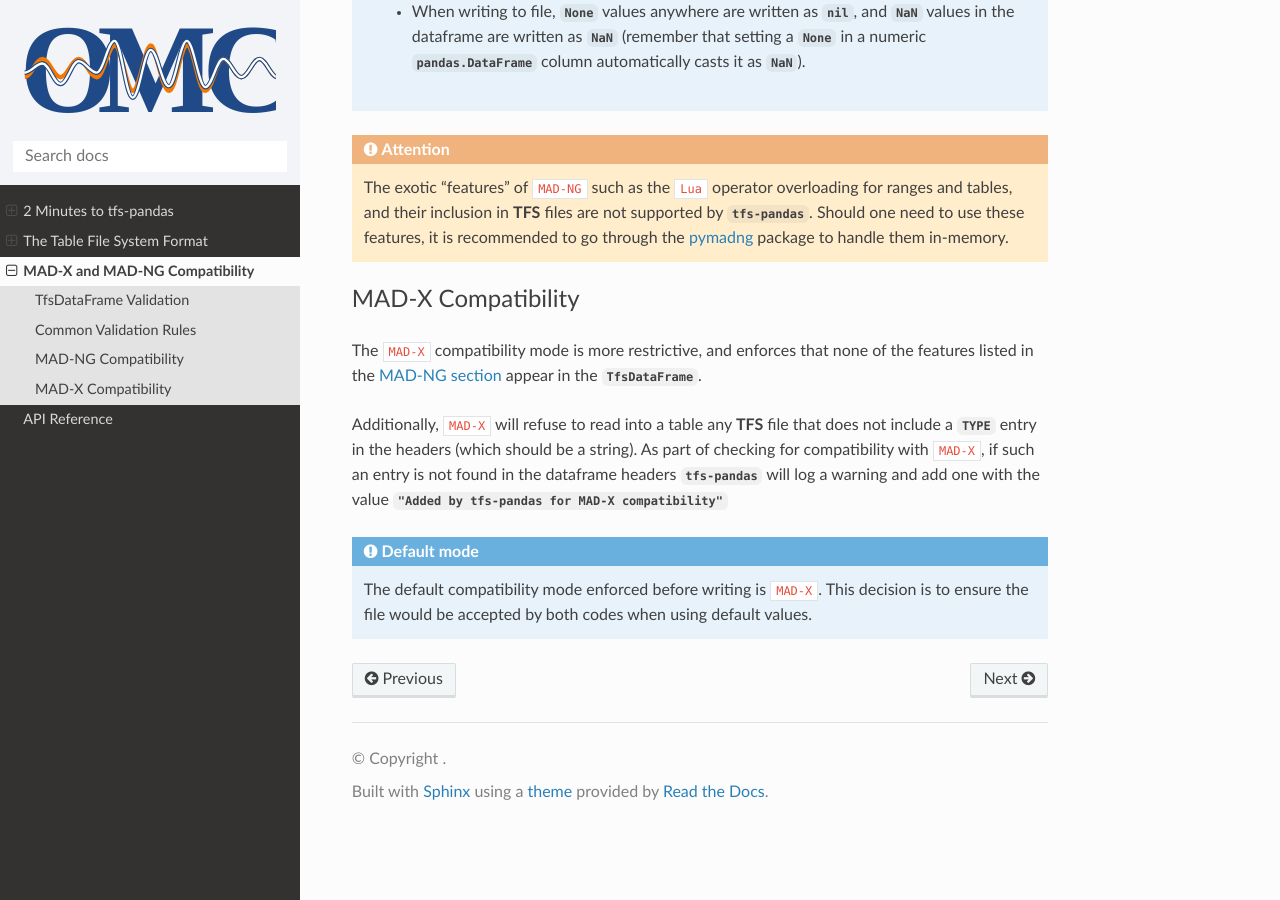
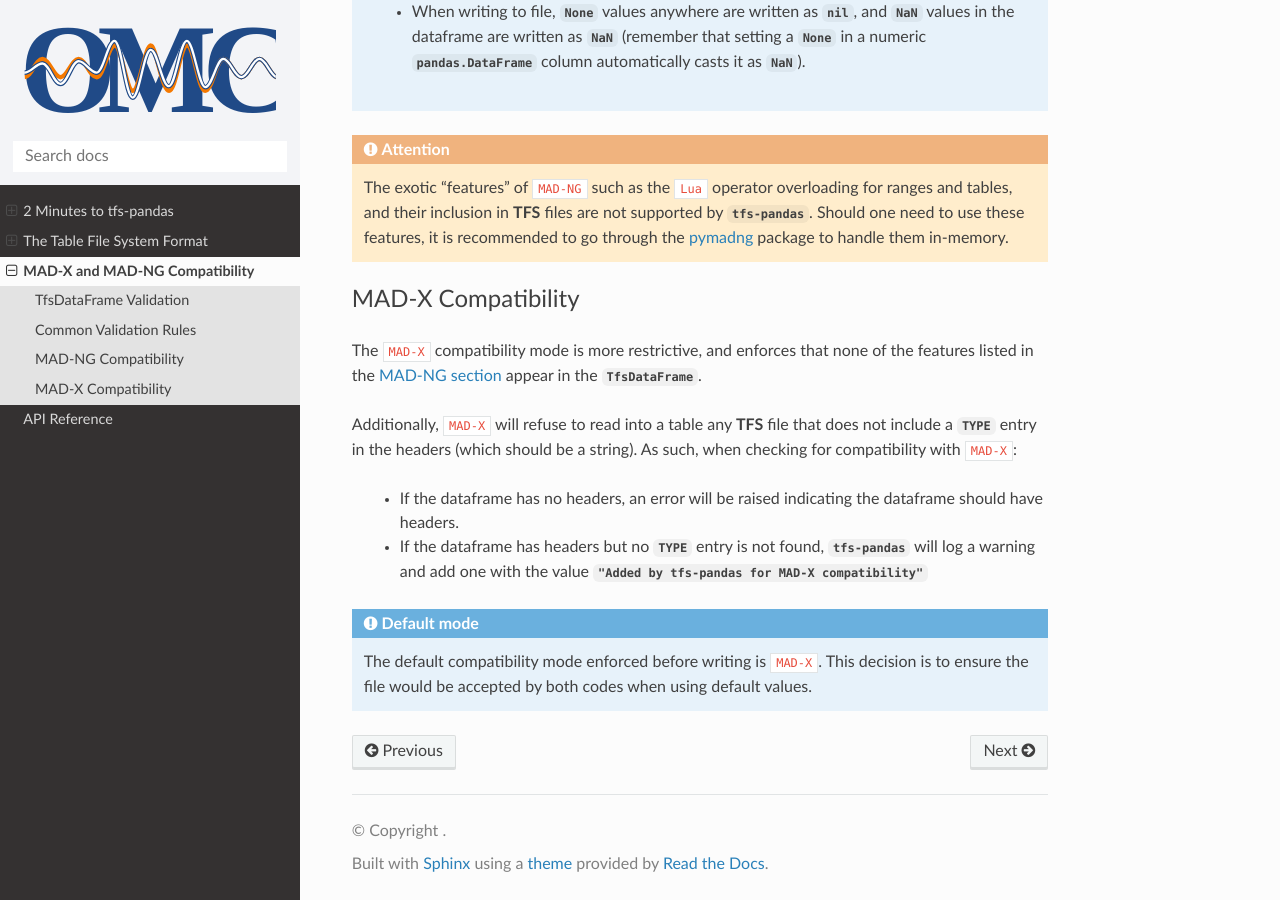
Before and after one commit to pylhc/tfs, a Sphinx documentation site: the page built from doc/compatibility.rst, in a window 1280 px wide and 900 px high, scrolled down 2043 px. Built offline with Sphinx 7.4.7 and the Read the Docs theme 3.1.0, drawn with Linux system fonts in a browser that asks for light colours.

Commit message:
document edge case about no headers in MADX compatibility mode

```diff
--- a/doc/compatibility.rst
+++ b/doc/compatibility.rst
@@ -93,7 +93,10 @@ MAD-X Compatibility
 The ``MAD-X`` compatibility mode is more restrictive, and enforces that none of the features listed in the :ref:`MAD-NG section <madng mode>` appear in the `TfsDataFrame`.
 
 Additionally, ``MAD-X`` will refuse to read into a table any **TFS** file that does not include a `TYPE` entry in the headers (which should be a string).
-As part of checking for compatibility with ``MAD-X``, if such an entry is not found in the dataframe headers `tfs-pandas` will log a warning and add one with the value `"Added by tfs-pandas for MAD-X compatibility"`
+As such, when checking for compatibility with ``MAD-X``:
+
+ - If the dataframe has no headers, an error will be raised indicating the dataframe should have headers.
+ - If the dataframe has headers but no `TYPE` entry is not found, `tfs-pandas` will log a warning and add one with the value `"Added by tfs-pandas for MAD-X compatibility"`
 
 .. admonition:: Default mode
 
```
